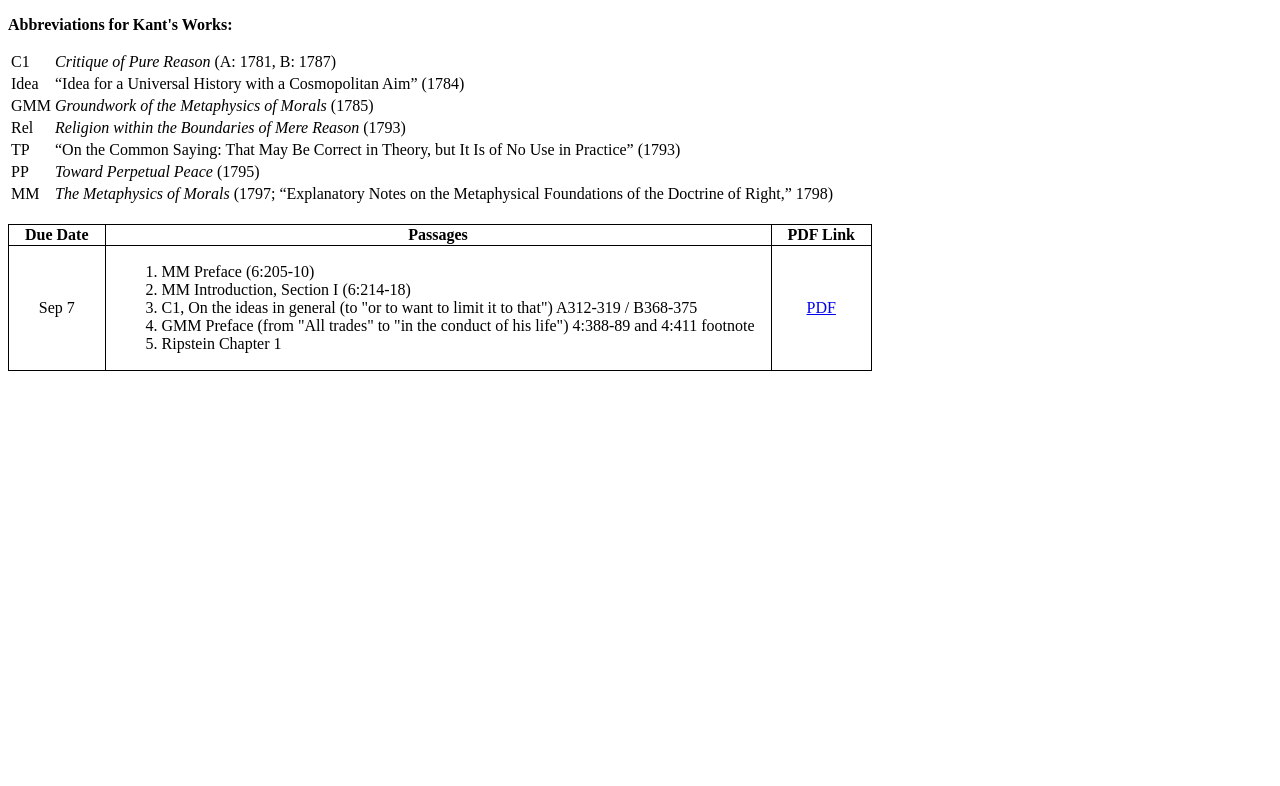
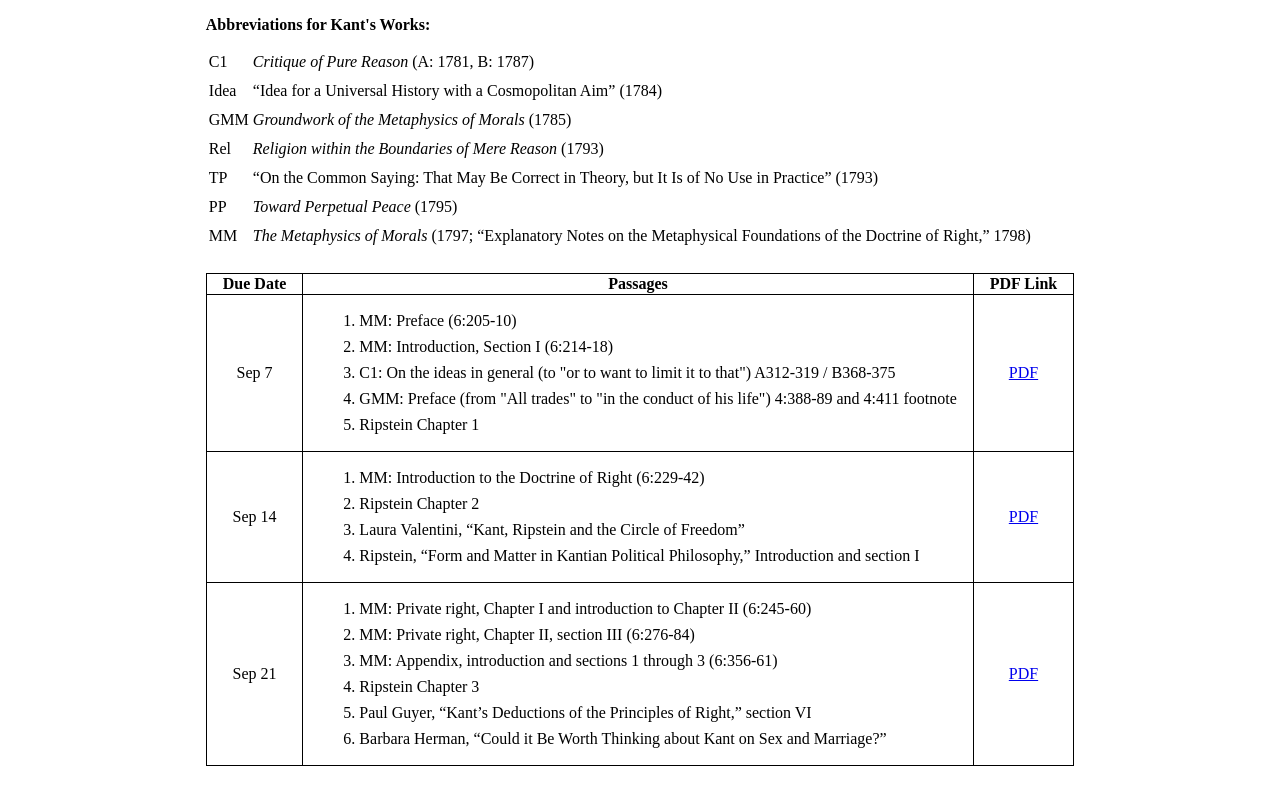
Before and after one commit to mpattok/mpattok.github.io, a plain HTML site: page school/2023-24/phil-4182/readings/index.html in a window 1280 px wide. Drawn offline with Linux system fonts and the light colour scheme.

Commit message:
add readings 09-14 09-21

```diff
--- a/school/2023-24/phil-4182/readings/index.html
+++ b/school/2023-24/phil-4182/readings/index.html
@@ -1,8 +1,23 @@
+
 <!DOCTYPE html>
 <html>
   <head>
     <title>Kant II Readings</title>
     <style>
+      html {
+        display: table;
+        margin: auto;
+      }
+
+      body {
+        display: table-cell;
+        vertical-align: middle;
+        max-width: 10in;
+      }
+      .padtable tbody td {
+        padding-bottom: 0.5em;
+        vertical-align: text-top;
+      }
       .bordered, .bordered tbody th, .bordered tbody td {
         border: 1px solid black;
         border-collapse: collapse;
@@ -13,11 +28,14 @@
       ol {
         text-align: left;
       }
+      li {
+        margin-bottom: 0.5em;
+      }
     </style>
   </head>
   <body>
     <p><b>Abbreviations for Kant's Works:</b></p>
-    <table>
+    <table class="padtable">
       <tr>
         <td>C1</td>
         <td><i>Critique of Pure Reason</i> (A: 1781, B: 1787)</td>
@@ -51,22 +69,49 @@ the Doctrine of Right,” 1798)</td>
     </table>
     <br>
     <table class="bordered">
+
       <tr>
         <th>Due Date</th>
         <th>Passages</th>
         <th>PDF Link</th>
       </tr>
+
       <tr>
         <td>Sep 7</td>
         <td><ol>
-          <li>MM Preface (6:205-10)</li>
-          <li>MM Introduction, Section I (6:214-18)</li>
-          <li>C1, On the ideas in general (to "or to want to limit it to that") A312-319 / B368-375</li>
-          <li>GMM Preface (from "All trades" to "in the conduct of his life") 4:388-89 and 4:411 footnote</li>
+          <li>MM: Preface (6:205-10)</li>
+          <li>MM: Introduction, Section I (6:214-18)</li>
+          <li>C1: On the ideas in general (to "or to want to limit it to that") A312-319 / B368-375</li>
+          <li>GMM: Preface (from "All trades" to "in the conduct of his life") 4:388-89 and 4:411 footnote</li>
           <li>Ripstein Chapter 1</li>
         </ol></td>
         <td><a href="09-07.pdf">PDF</a></td>
       </tr>
+
+      <tr>
+        <td>Sep 14</td>
+        <td><ol>
+          <li>MM: Introduction to the Doctrine of Right (6:229-42)</li>
+          <li>Ripstein Chapter 2</li>
+          <li>Laura Valentini, “Kant, Ripstein and the Circle of Freedom”</li>
+          <li>Ripstein, “Form and Matter in Kantian Political Philosophy,” Introduction and section I</li>
+        </ol></td>
+        <td><a href="09-14.pdf">PDF</a></td>
+      </tr>
+
+      <tr>
+        <td>Sep 21</td>
+        <td><ol>
+          <li>MM: Private right, Chapter I and introduction to Chapter II (6:245-60)</li>
+          <li>MM: Private right, Chapter II, section III (6:276-84)</li>
+          <li>MM: Appendix, introduction and sections 1 through 3 (6:356-61)</li>
+          <li>Ripstein Chapter 3</li>
+          <li>Paul Guyer, “Kant’s Deductions of the Principles of Right,” section VI</li>
+          <li>Barbara Herman, “Could it Be Worth Thinking about Kant on Sex and Marriage?”</li>
+        </ol></td>
+        <td><a href="09-21.pdf">PDF</a></td>
+      </tr>
+
     </table>
   </body>
 </html>
```
